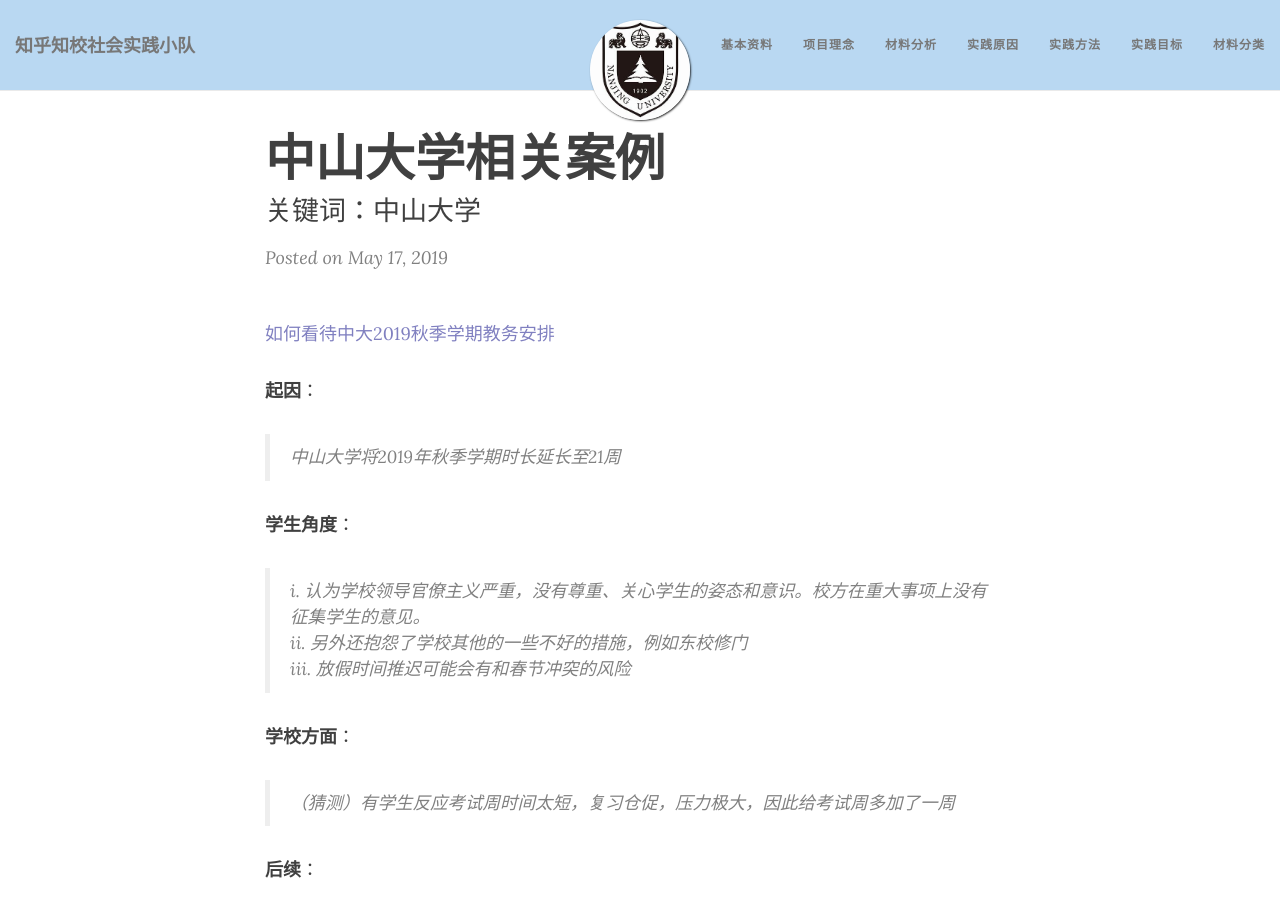
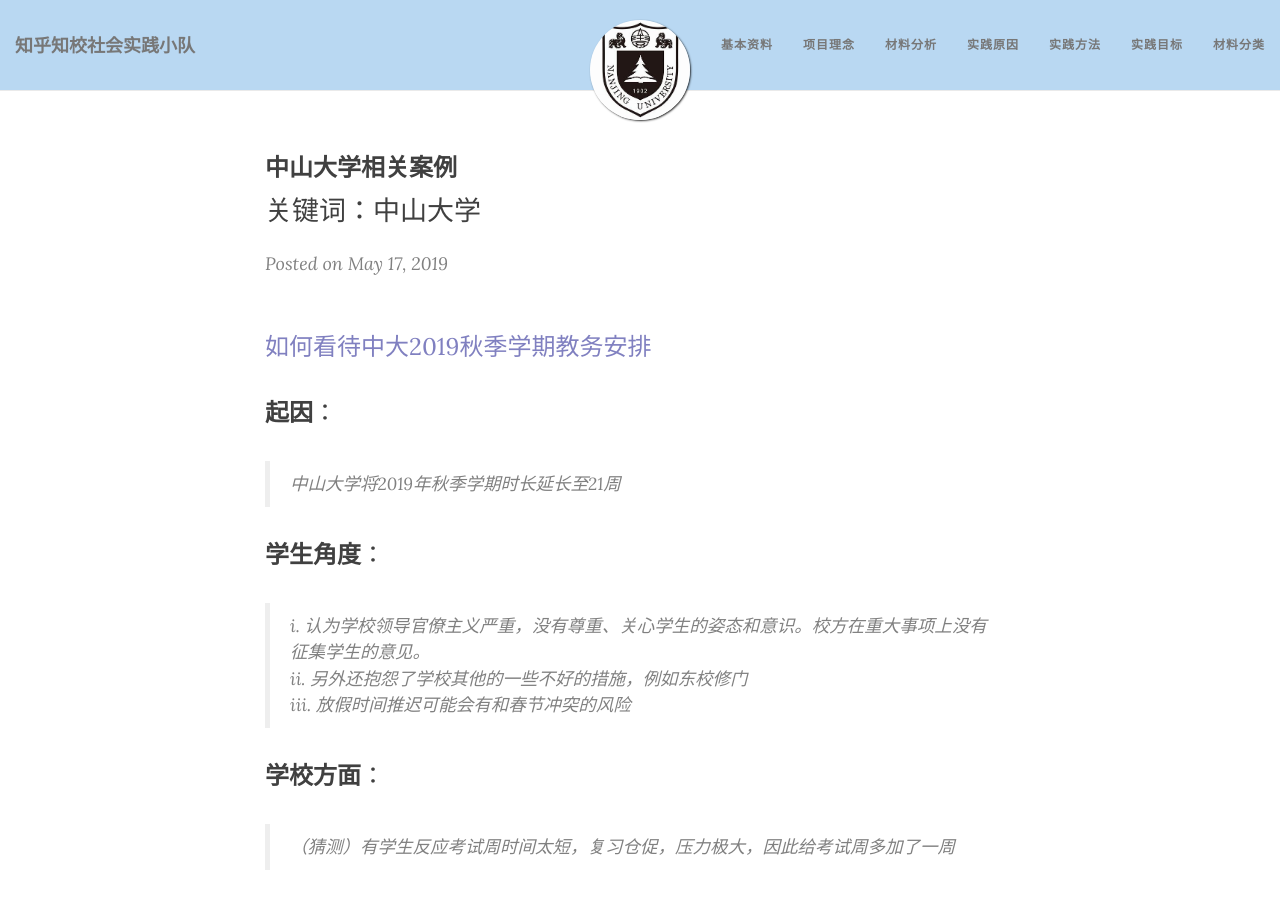
Before and after one commit to zhzx-team/zhzx-team, a Jekyll site: the page built from _posts/2019-05-17-10.md, in a window 1280 px wide and 900 px high. Built offline with Jekyll 4.4.1, drawn with Linux system fonts in a browser that asks for light colours; nearby versions of some CDN libraries.

Commit message:
Update 2019-05-17-10.md

```diff
--- a/_posts/2019-05-17-10.md
+++ b/_posts/2019-05-17-10.md
@@ -1,6 +1,6 @@
 ---
 layout: post
-title: 中山大学相关案例
+title: <font size=5>中山大学相关案例<font\>
 subtitle: 关键词：中山大学
 gh-repo: Ezylryb-BK/zhzx
 tags:
```
